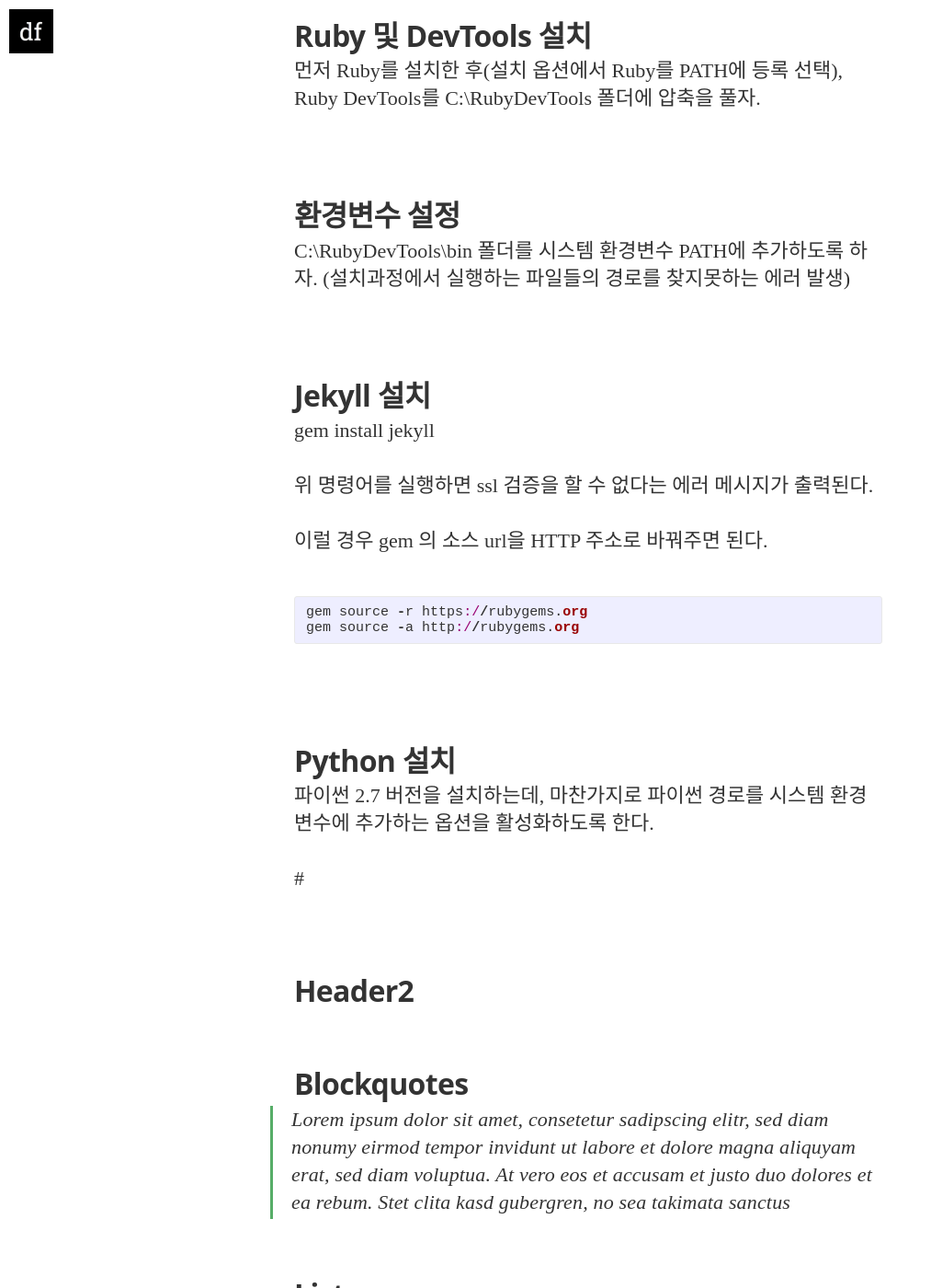
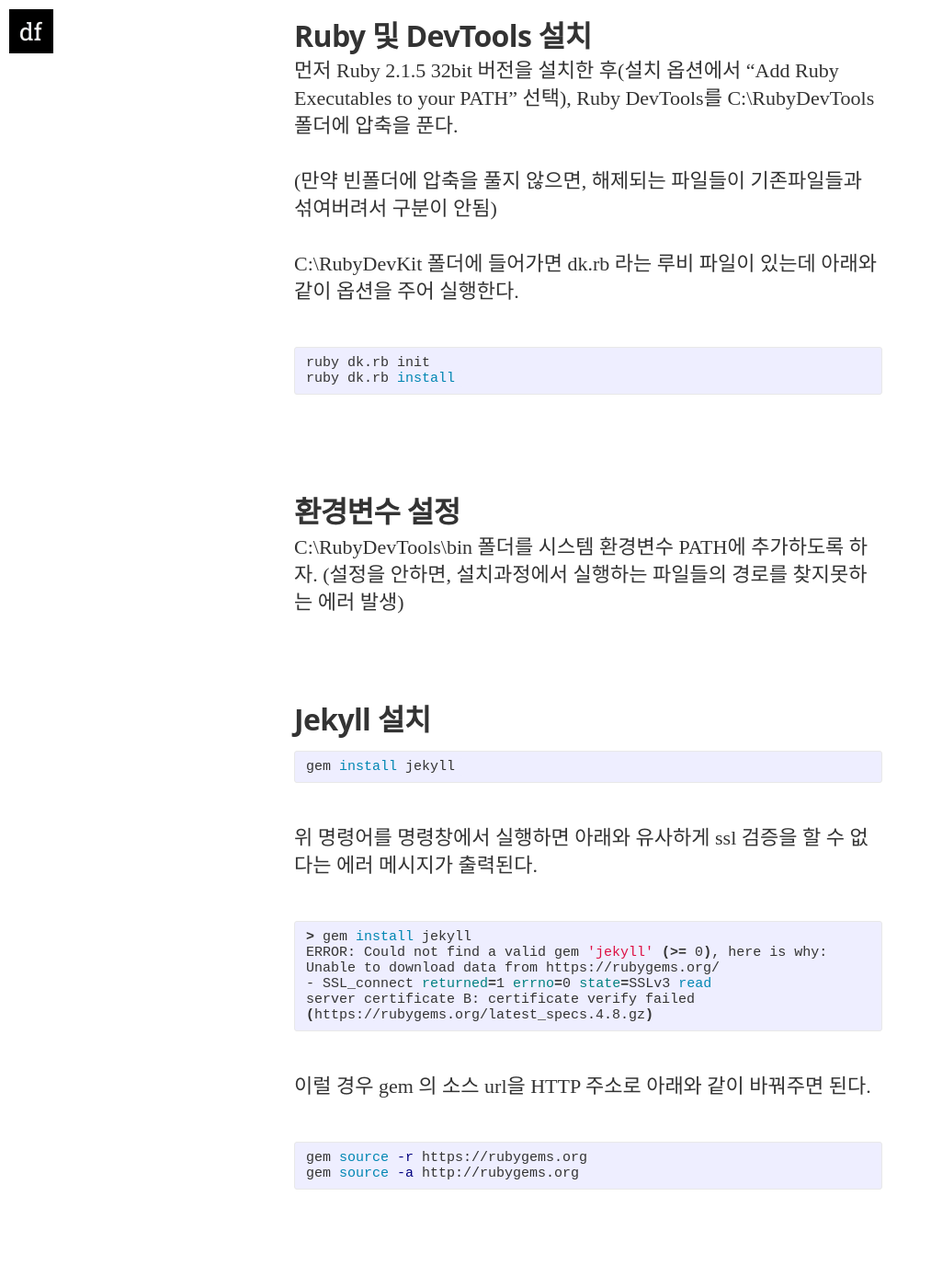
Before and after one commit to kbs0327/binerdd.github.com, a Jekyll site: the page built from _posts/2015-02-08-howto-install-jekyll-on-windows.markdown, in a window 1280 px wide and 1400 px high, scrolled down 1407 px. Shown: the whole window at 92% size, without its empty margins (0-1013 px from the left). Built offline with Jekyll 4.4.1, drawn with Linux system fonts in a browser that asks for light colours; nearby versions of some CDN libraries; some web fonts are replaced; Markdown is read by kramdown in place of the engine named in the settings; some of the changed text lies outside the part shown.

Commit message:
first post about jekyll install

```diff
--- a/_posts/2015-02-08-howto-install-jekyll-on-windows.markdown
+++ b/_posts/2015-02-08-howto-install-jekyll-on-windows.markdown
@@ -7,7 +7,8 @@ tags: featured
 image: /assets/article_images/2014-11-30-mediator_features/night-track.JPG
 ---
 #시작하기 전
-> 친절한 가이드와 달리 설치과정에서 수많은 에러를 만나게 된다.. 당황하지 말고 설치를 성공해보자.
+> 친절한 가이드와 달리 설치과정에서 수많은 에러를 만나게 된다...
+당황하지 말고 설치를 성공해보자.
 
 #파일 다운로드
 [Ruby Installer](http://dl.bintray.com/oneclick/rubyinstaller/rubyinstaller-2.1.5.exe?direct) <br>
@@ -16,51 +17,84 @@ image: /assets/article_images/2014-11-30-mediator_features/night-track.JPG
 [pip](https://bootstrap.pypa.io/get-pip.py)
 
 #Ruby 및 DevTools 설치
-먼저 Ruby를 설치한 후(설치 옵션에서 Ruby를 PATH에 등록 선택),
-Ruby DevTools를 C:\RubyDevTools 폴더에 압축을 풀자.
+먼저 Ruby 2.1.5 32bit 버전을 설치한 후(설치 옵션에서 "Add Ruby Executables to your PATH" 선택),
+Ruby DevTools를 C:\RubyDevTools 폴더에 압축을 푼다.
+
+(만약 빈폴더에 압축을 풀지 않으면, 해제되는 파일들이 기존파일들과 섞여버려서 구분이 안됨)
+
+C:\RubyDevKit 폴더에 들어가면 dk.rb 라는 루비 파일이 있는데 아래와 같이 옵션을 주어 실행한다.
+{% highlight bash %}
+ruby dk.rb init
+ruby dk.rb install
+{% endhighlight %}
 
 #환경변수 설정
 C:\RubyDevTools\bin 폴더를 시스템 환경변수 PATH에 추가하도록 하자.
-(설치과정에서 실행하는 파일들의 경로를 찾지못하는 에러 발생)
+(설정을 안하면, 설치과정에서 실행하는 파일들의 경로를 찾지못하는 에러 발생)
 
 #Jekyll 설치
+{% highlight bash %}
 gem install jekyll
+{% endhighlight %}
 
-위 명령어를 실행하면 ssl 검증을 할 수 없다는 에러 메시지가 출력된다.
+위 명령어를 명령창에서 실행하면 아래와 유사하게 ssl 검증을 할 수 없다는 에러 메시지가 출력된다.
 
-이럴 경우 gem 의 소스 url을 HTTP 주소로 바꿔주면 된다.
+{% highlight bash %}
+> gem install jekyll
+ERROR: Could not find a valid gem 'jekyll' (>= 0), here is why:
+Unable to download data from https://rubygems.org/
+- SSL_connect returned=1 errno=0 state=SSLv3 read
+server certificate B: certificate verify failed
+(https://rubygems.org/latest_specs.4.8.gz)
+{% endhighlight %}
 
-{% highlight ruby %}
+이럴 경우 gem 의 소스 url을 HTTP 주소로 아래와 같이 바꿔주면 된다.
+
+{% highlight bash %}
 gem source -r https://rubygems.org
 gem source -a http://rubygems.org
 {% endhighlight %}
 
 #Python 설치
-파이썬 2.7 버전을 설치하는데, 마찬가지로 파이썬 경로를 시스템 환경변수에 추가하는 옵션을 활성화하도록 한다.
+Jekyll에서는 syntax highlighting을 제공하기 위해 Pygments 라는 것을 사용하는데, 윈도우에서 이를 사용하기 위해서는
+Python 기반의 버전을 설치해야한다.
+<b>파이썬 2.7 버전</b>을 설치할때, 마찬가지로 파이썬 경로를 시스템 환경변수에 추가하는 옵션을 활성화하도록 한다.
 
-#
-##Header2
+설치가 완료되면, 다운받은 get-pip.py파일을 파이썬으로 실행시킨다.
+{% highlight bash %}
+python get-pip.py
+{% endhighlight %}
+그리고 Pygments 설치
+{% highlight bash %}
+python -m pip install Pygments
+{% endhighlight %}
 
-#Blockquotes
->Lorem ipsum dolor sit amet, consetetur sadipscing elitr, sed diam nonumy eirmod tempor invidunt ut labore et dolore magna aliquyam erat, sed diam voluptua. At vero eos et accusam et justo duo dolores et ea rebum. Stet clita kasd gubergren, no sea takimata sanctus
+이후에 Pygments 를 syntax highlighter로 사용할때는, jekyll로 생성한 사이트 폴더에 있는 _config.yml 파일에 옵션으로 설정해주면 된다.
+{% highlight yaml %}
+highlighter: pygments
+{% endhighlight %}
 
-#Lists
-##orderd lists
-1. one
-2. two
-3. three
+#wdm 설치
+Jekyll 2.4버전 부터는 자동으로 사이트 폴더를 모니터링하면서 변화가 있을 경우 다시 빌드해주는 기능이 기본적으로 탑재되어있다. {% highlight bash %}jekyll serve{% endhighlight %}
 
-##unorderd lists
-- Apple
-- Banana
-- Plum
+위 명령어의 기능을 활용하기 위해서는 윈도우에서 wdm 이라는 gem을 설치해야한다.
+{% highlight bash %}gem install wdm{% endhighlight %}
 
-#Links
-This is an [example link](http://example.com/ "With a Title").
+#Jekyll 실행하기
+사이트를 생성하고자 하는 경로로 이동한 다음, jekyll를 통해 새로운 사이트를 생성한다.
+{% highlight bash %}
+jekyll new <name of the site>
+{% endhighlight %}
 
-#Combinations
->Lorem ipsum dolor sit amet, consetetur sadipscing elitr, sed diam nonumy eirmod tempor invidunt ut labore et dolore magna aliquyam erat, sed diam voluptua. At vero eos et accusam et justo duo dolores et ea rebum. Stet clita kasd gubergren, no sea takimata sanctus
->
-> - Apple
-> - Banana
-> - Plum
+그 후 생성된 사이트 폴더로 이동하고 jekyll를 통해 로컬 서버를 실행시키면 웹브라우저를 통해 (127.0.0.1:4000) 사이트의 모습을 동적으로 확인할 수 있다.
+{% highlight bash %}
+cd <site folder>
+jekyll serve
+{% endhighlight %}
+
+Jekyll의 다양한 기능 및 옵션들에 대해서는 [공식사이트](http://jekyllrb.com)를 참고합시다.
+
+#References
+[http://jekyll-windows.juthilo.com/1-ruby-and-devkit/](http://jekyll-windows.juthilo.com/1-ruby-and-devkit/)</br>
+[http://jekyllrb.com](http://jekyllrb.com)<br>
+[http://codingtips.kanishkkunal.in/ssl-error-ruby-gems-windows/](http://codingtips.kanishkkunal.in/ssl-error-ruby-gems-windows/)
```
